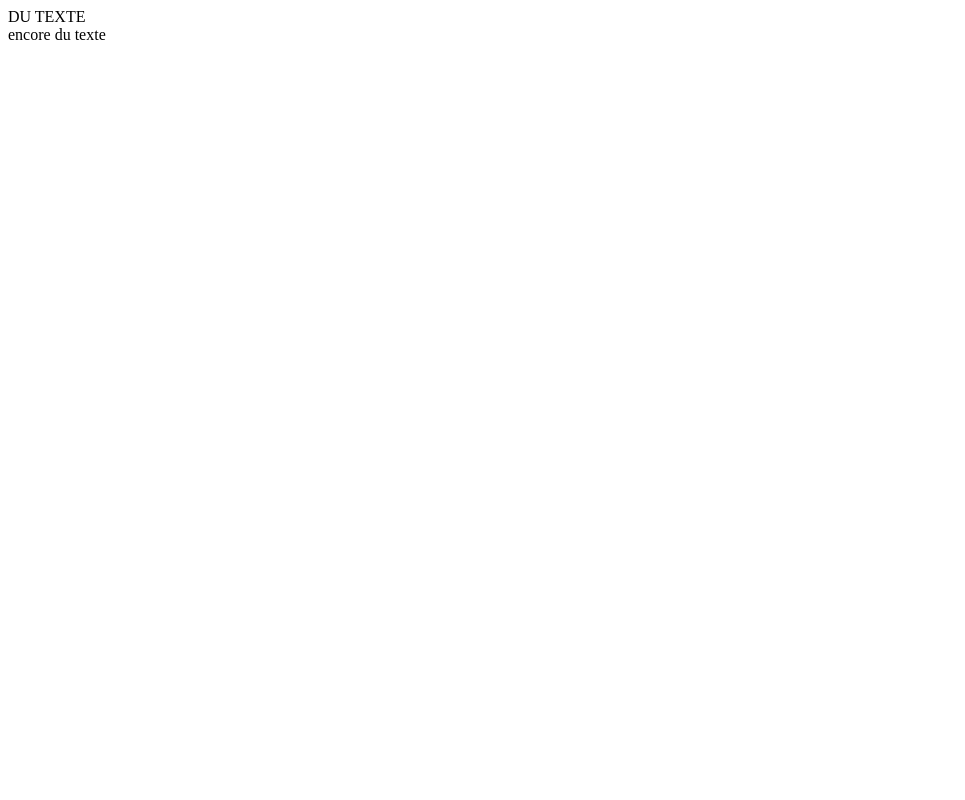
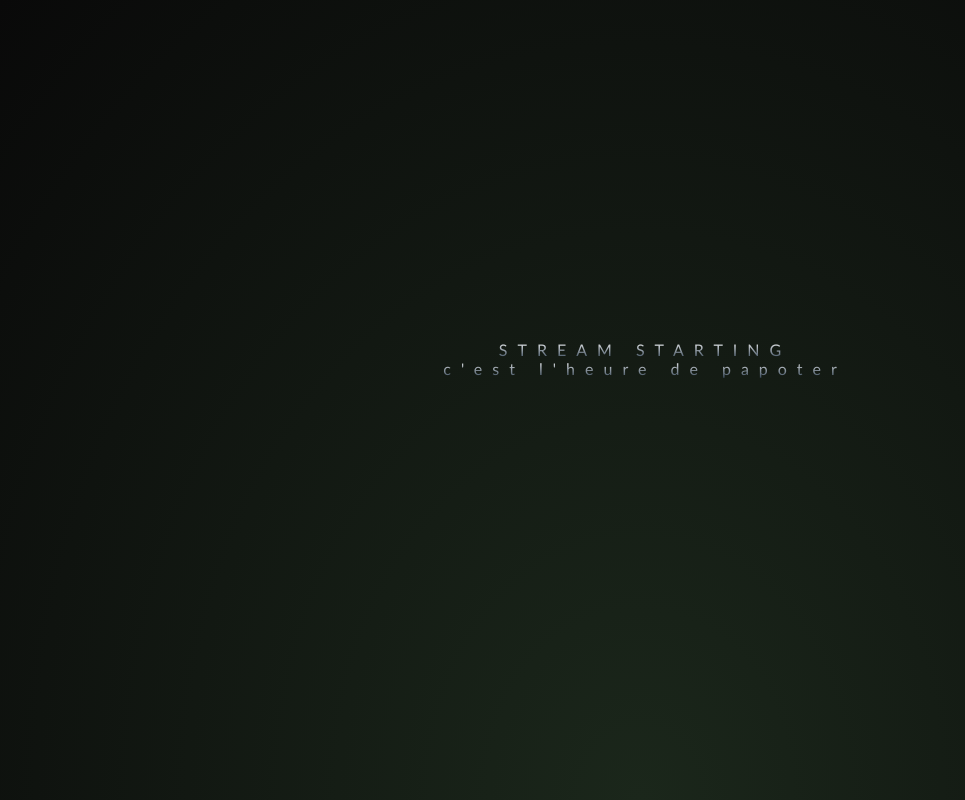
Before and after one commit to Kathastrothick/overlay, a plain HTML site: page index.html in a window 1280 px wide. Shown: the whole page, without its empty margins (0-965 px from the left). Drawn offline with Linux system fonts and the light colour scheme.

Commit message:
ajout du css (titre)

```diff
--- a/index.html
+++ b/index.html
@@ -4,6 +4,8 @@
     <meta charset="UTF-8">
     <meta http-equiv="X-UA-Compatible" content="IE=edge">
     <meta name="viewport" content="width=device-width, initial-scale=1.0">
+    <!-- css -->
+    <link rel="stylesheet" href="style.css">
     <title>Kathiana_moon</title>
 </head>
 <body>
@@ -13,9 +15,9 @@
         <div id="etoile2"></div>
         <div id="etoile3"></div>
         <div id="title">
-            <span> DU TEXTE </span>
+            <span> STREAM STARTING </span>
             <br>
-            <span> encore du texte</span>
+            <span> c'est l'heure de papoter </span>
         </div>
     </section>
 </body>
--- /dev/null
+++ b/style.css
@@ -0,0 +1,26 @@
+html{
+    height: 100%;
+    overflow: hidden;
+    background: radial-gradient(ellipse at bottom, #1b271b 0%, #090909 100% );
+
+}
+
+#title {
+    position : absolute;
+    top: 50% ;
+    left: 0;
+    right: 0;
+    color : #fff;
+    text-align: center;
+    font-family: 'Trebuchet MS', 'Lucida Sans Unicode', 'Lucida Grande', 'Lucida Sans', Arial, sans-serif;
+    font-weight: 300;
+    letter-spacing: 10px;
+    margin-top: -60px;
+    padding-left: 10px;
+}
+
+#title span {
+    background: -webkit-linear-gradient(white, #38495a);
+    -webkit-background-clip: text;
+    -webkit-text-fill-color: transparent;
+}
```
